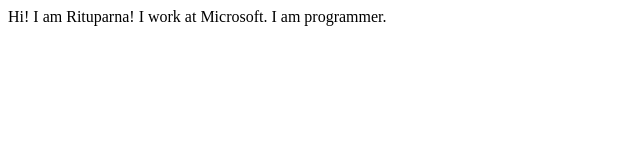
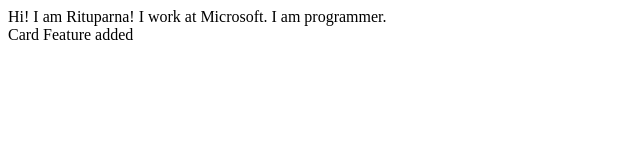
Before and after one commit to rparna95/rituparnadas-site, a plain HTML site: page index.html in a window 1280 px wide. Shown: the whole page, without its empty margins (0-640 px from the left). Drawn offline with Linux system fonts and the light colour scheme.

Commit message:
intialize card feature

```diff
--- a/index.html
+++ b/index.html
@@ -1,14 +1,20 @@
 <!DOCTYPE html>
 <html lang="en">
+
 <head>
     <meta charset="UTF-8">
     <meta http-equiv="X-UA-Compatible" content="IE=edge">
     <meta name="viewport" content="width=device-width, initial-scale=1.0">
     <title>rituparnadas-site</title>
 </head>
+
 <body>
-   Hi! I am Rituparna!
-   I  work at Microsoft.
-   I am programmer.
+    Hi! I am Rituparna!
+    I work at Microsoft.
+    I am programmer.
+    <div>
+        Card Feature added
+    </div>
 </body>
+
 </html>
```
